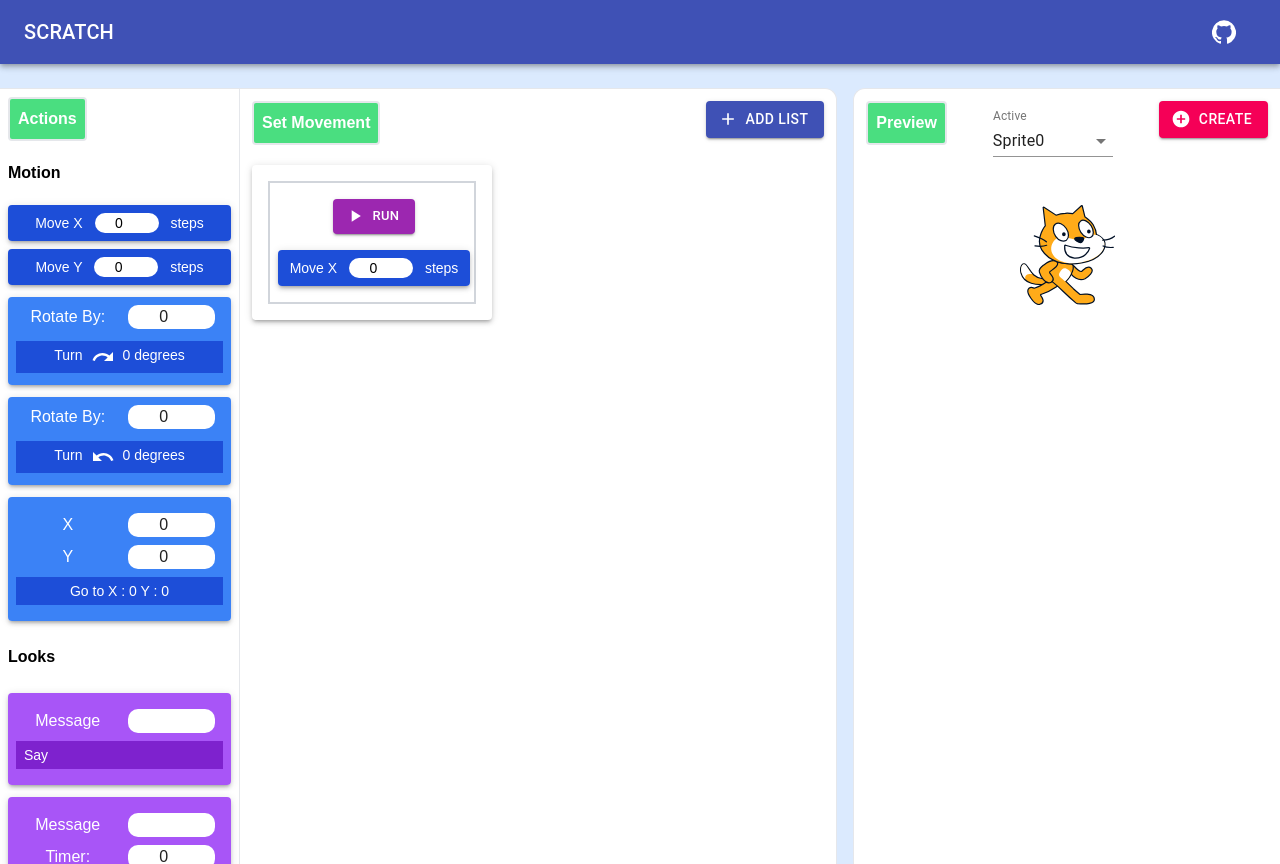
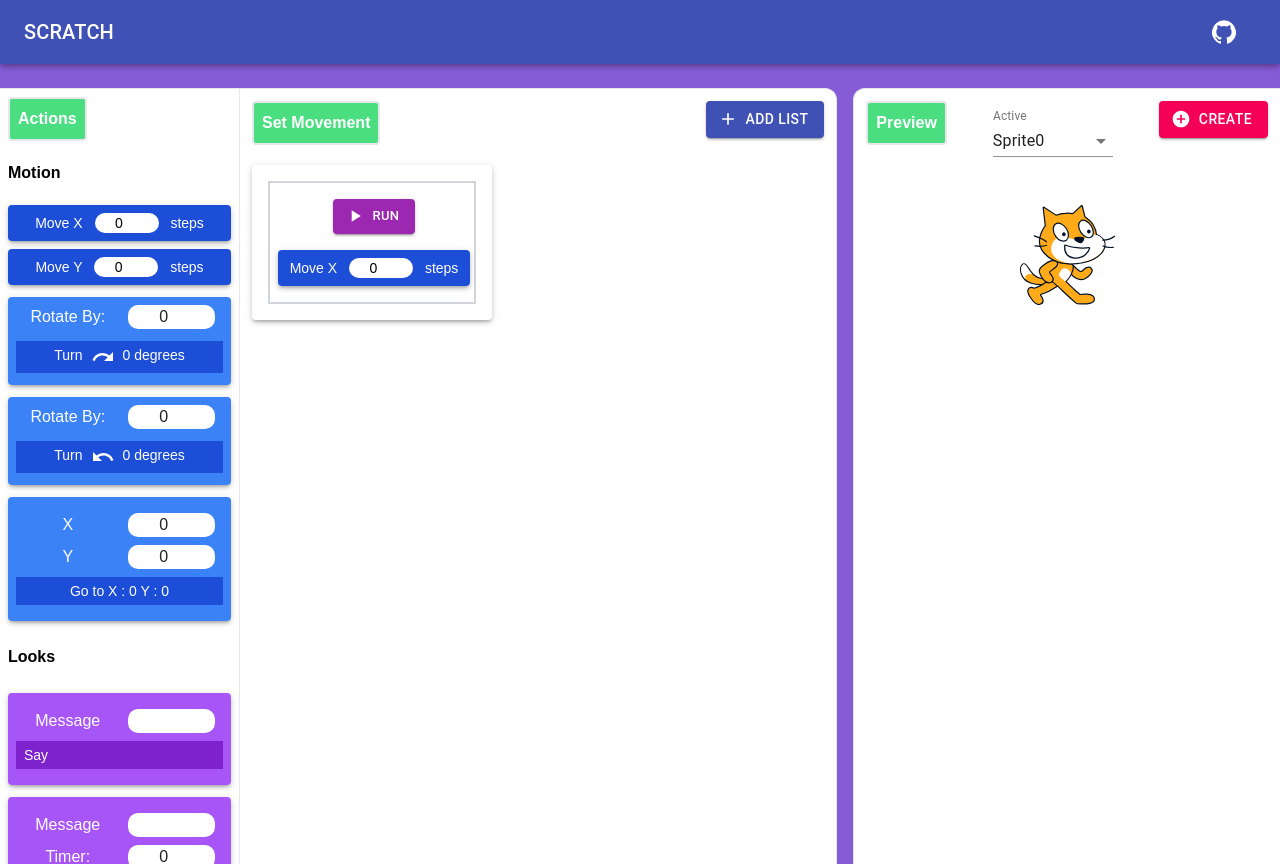
Before and after one commit to harshsri28/MIT-Editor, a React (Create React App) app: page / in a window 1280 px wide. Built offline with nearby package versions, Linux system fonts and the light colour scheme.

Commit message:
updated the color

```diff
--- a/src/App.js
+++ b/src/App.js
@@ -53,7 +53,7 @@
     }
   };
   return (
-    <div className="bg-blue-100 font-sans">
+    <div style={{ backgroundColor: "#865cd6" }} className=" font-sans">
       <div className={classes.root}>
         <AppBar position="static">
           <Toolbar>
```
